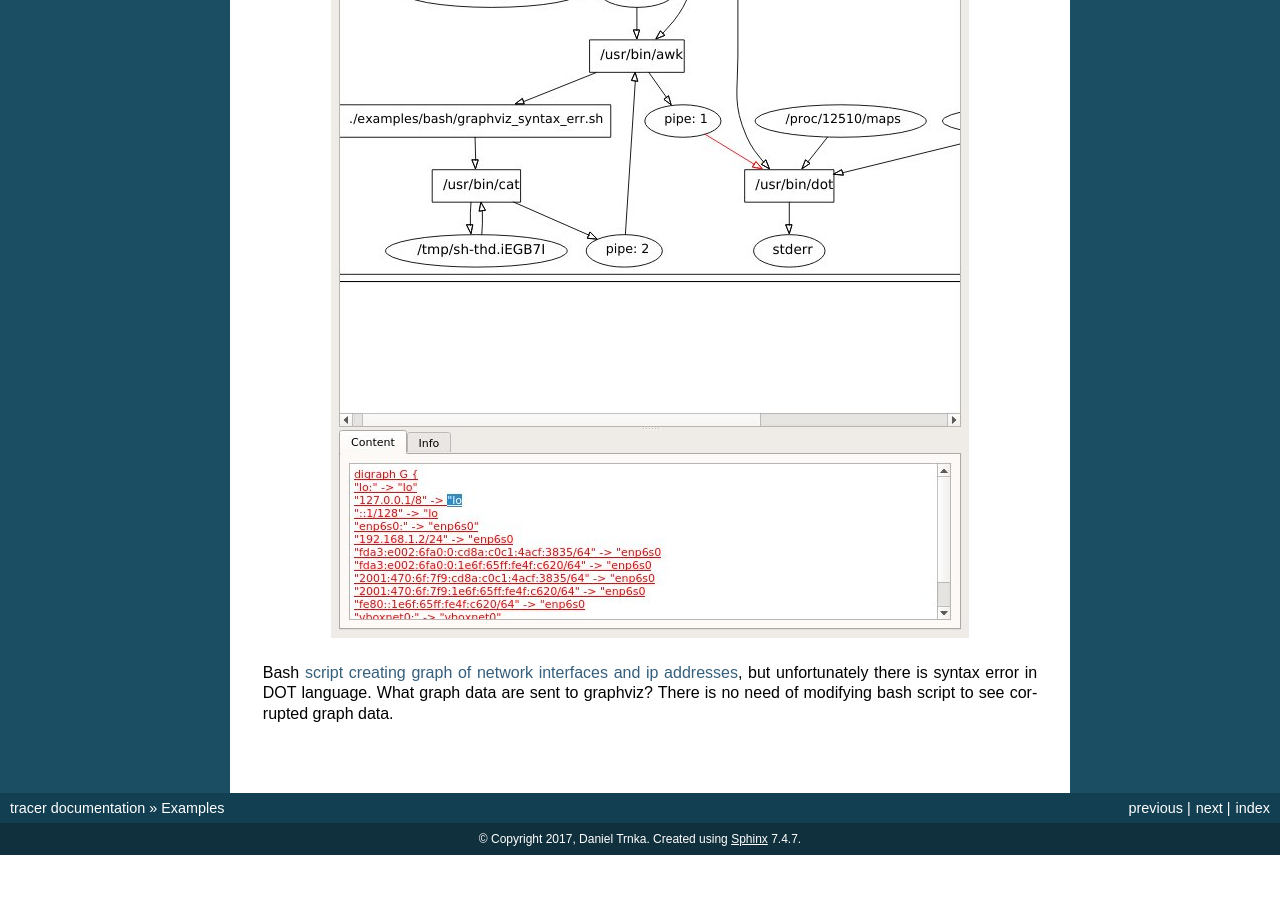
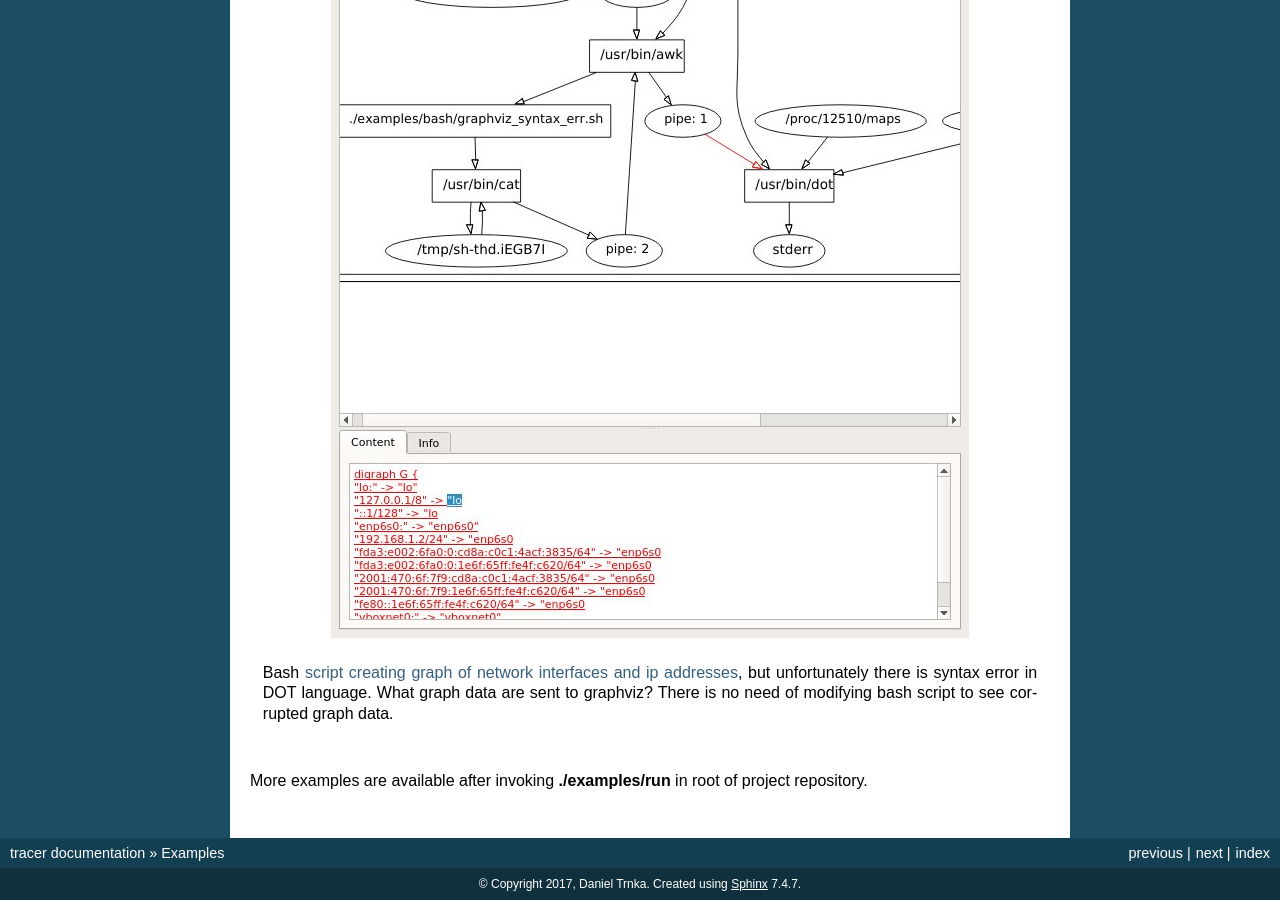
Before and after one commit to trnila/tracer, a Sphinx documentation site: the page built from doc/examples.rst, in a window 1280 px wide and 900 px high, scrolled down 2148 px. Built offline with Sphinx 7.4.7, drawn with Linux system fonts in a browser that asks for light colours; formulas are drawn with MathJax 3; before the commit the page ends 3003 px from its top, so only the background shows below that.

Commit message:
Doc: more examples

```diff
--- a/doc/examples.rst
+++ b/doc/examples.rst
@@ -20,3 +20,5 @@ Examples
     Bash `script creating graph of network interfaces and ip addresses <https://github.com/trnila/tracer/blob/master/examples/bash/graphviz_syntax_err.sh>`_, but unfortunately there is syntax error in DOT language.
     What graph data are sent to graphviz?
     There is no need of modifying bash script to see corrupted graph data.
+
+More examples are available after invoking **./examples/run** in root of project repository.
```
